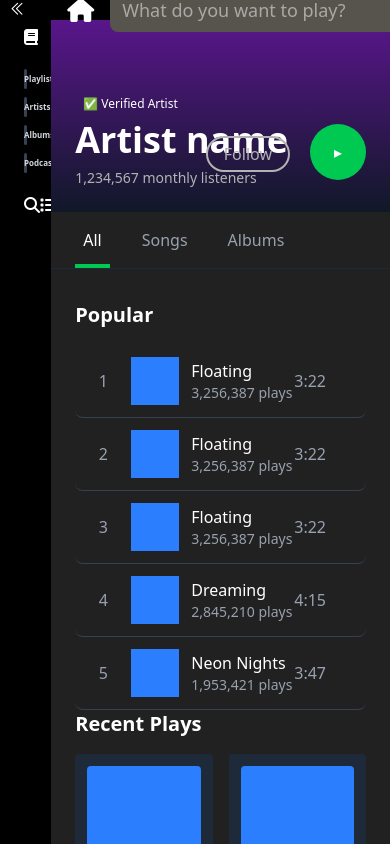
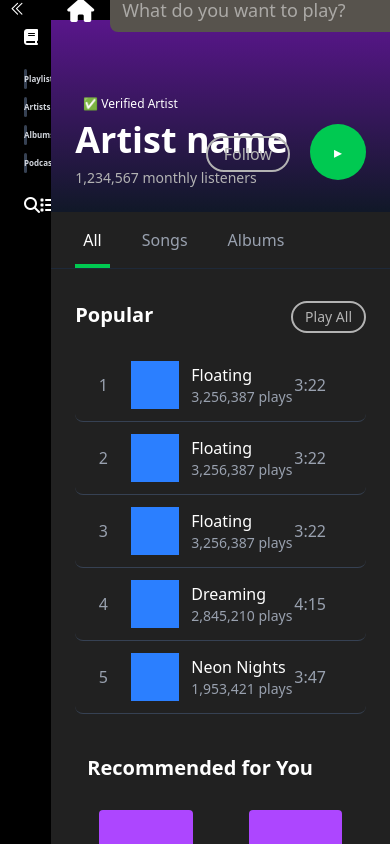
Before and after one commit to rat-atouille/CS4474B, a React (Vite) app: page /artist in a window 390 px wide. Built offline with nearby package versions, Linux system fonts and the light colour scheme.

Commit message:
added a few changes to artist

```diff
--- a/src/pages/Artist.jsx
+++ b/src/pages/Artist.jsx
@@ -36,7 +36,15 @@ const Artist = () => {
         return (
           <div>
             <div>
-              <h2 className="text-xl font-bold mb-4 mt-2">Popular</h2>
+              <div className="flex p-0 mb-4 mt-2 justify-between">
+                <h2 className="text-xl font-bold ">Popular</h2>
+                <button className="
+                  cursor-pointer text-[#b3b3b3]
+                  hover:scale-105 transition-transform duration-150 hover:border-white hover:text-white
+                  pl-3 pr-3 pt-1 pb-1 text-sm font-md border-[#b3b3b3] border border-2 rounded-2xl"
+                  onClick={()=>setPlayIndex(0)}
+                  >Play All</button>
+              </div>
               <div className="rounded">
                   {songs.map((song, index) => (
                     <div
@@ -77,25 +85,13 @@ const Artist = () => {
                 </div>
 
             </div>
-            <div className="mb-8">
-              <h2 className="text-xl font-bold mb-4">Recent Plays</h2>
-              <div className="grid grid-cols-2 md:grid-cols-4 gap-4">
-                {songs.slice(0, 4).map(song => (
-                  <div key={song.id} className="bg-gray-800 p-3 rounded">
-                    <div className="w-full h-32 bg-blue-500 mb-2 rounded"></div>
-                    <p className="text-white truncate">{song.title}</p>
-                  </div>
-                ))}
-              </div>
-            </div>
-
-            <div>
-              <h2 className="text-xl font-bold mb-4">Recommended for You</h2>
-              <div className="grid grid-cols-2 md:grid-cols-4 gap-4">
+            <div className='ml-3 mr-3'>
+              <h2 className="text-xl font-bold mb-4 mt-10">Recommended for You</h2>
+              <div className="grid grid-cols-2 md:grid-cols-4 gap-8">
                 {albums.map(album => (
-                  <div key={album.id} className="bg-gray-500 p-3 rounded">
-                    <div className="w-full h-32 bg-purple-500 mb-2 rounded"></div>
-                    <p className="text-white truncate">{album.title}</p>
+                  <div key={album.id} className=" p-3 rounded">
+                    <div className="w-full h-38 bg-purple-500 mb-2 rounded"></div>
+                    <p className="text-white truncate font-semibold">{album.title}</p>
                     <p className="text-gray-400 text-sm">{album.year}</p>
                   </div>
                 ))}
@@ -175,7 +171,7 @@ const Artist = () => {
 
         <button className="
           hover:scale-110 transition-transform duration-150 hover:border-white hover:text-white
-          text-[#b3b3b3] absolute right-25 bottom-10 rounded-400 pl-4 pr-4 pt-1 pb-1 border-2 rounded-3xl border-solid border-[#b3b3b3] z-10 cursor-pointer">
+          text-[#b3b3b3] absolute right-25 bottom-10  pl-4 pr-4 pt-1 pb-1 border-2 rounded-3xl border-solid border-[#b3b3b3] z-10 cursor-pointer">
               Follow
         </button>
 
```
